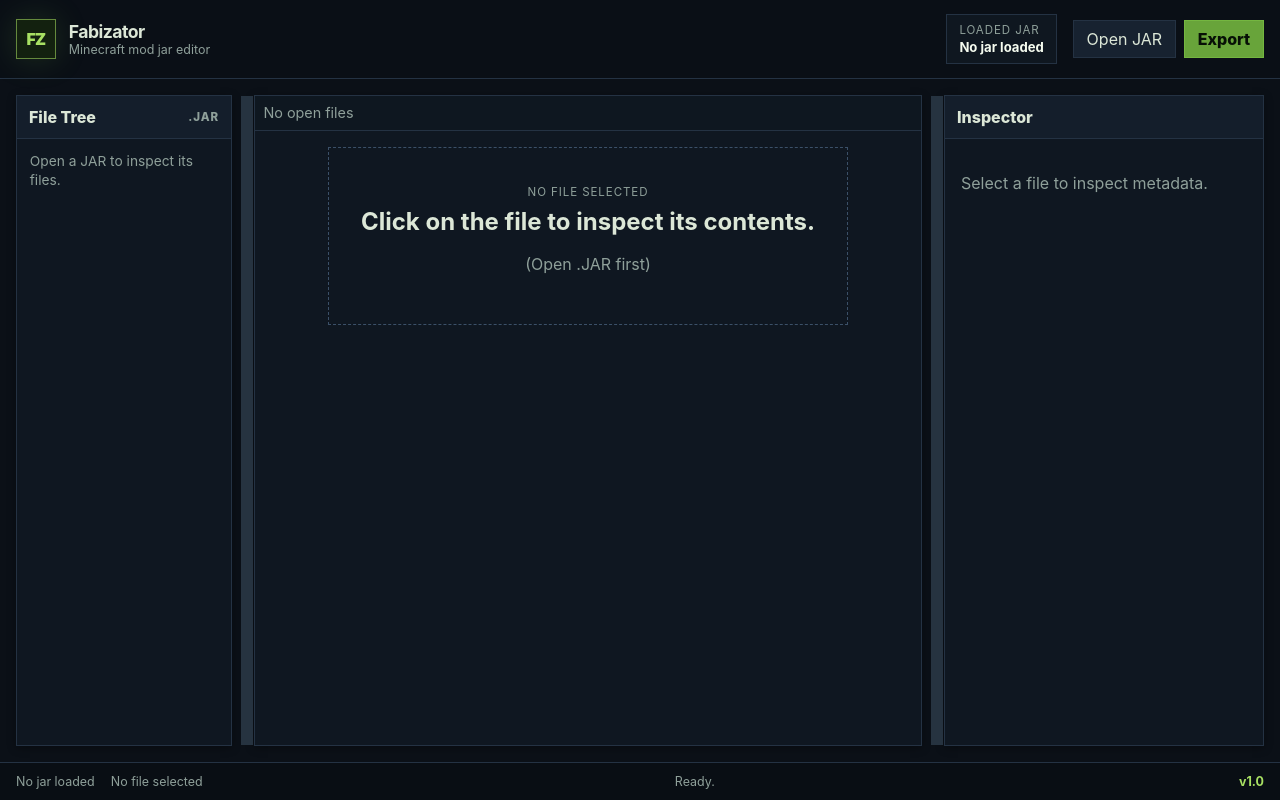
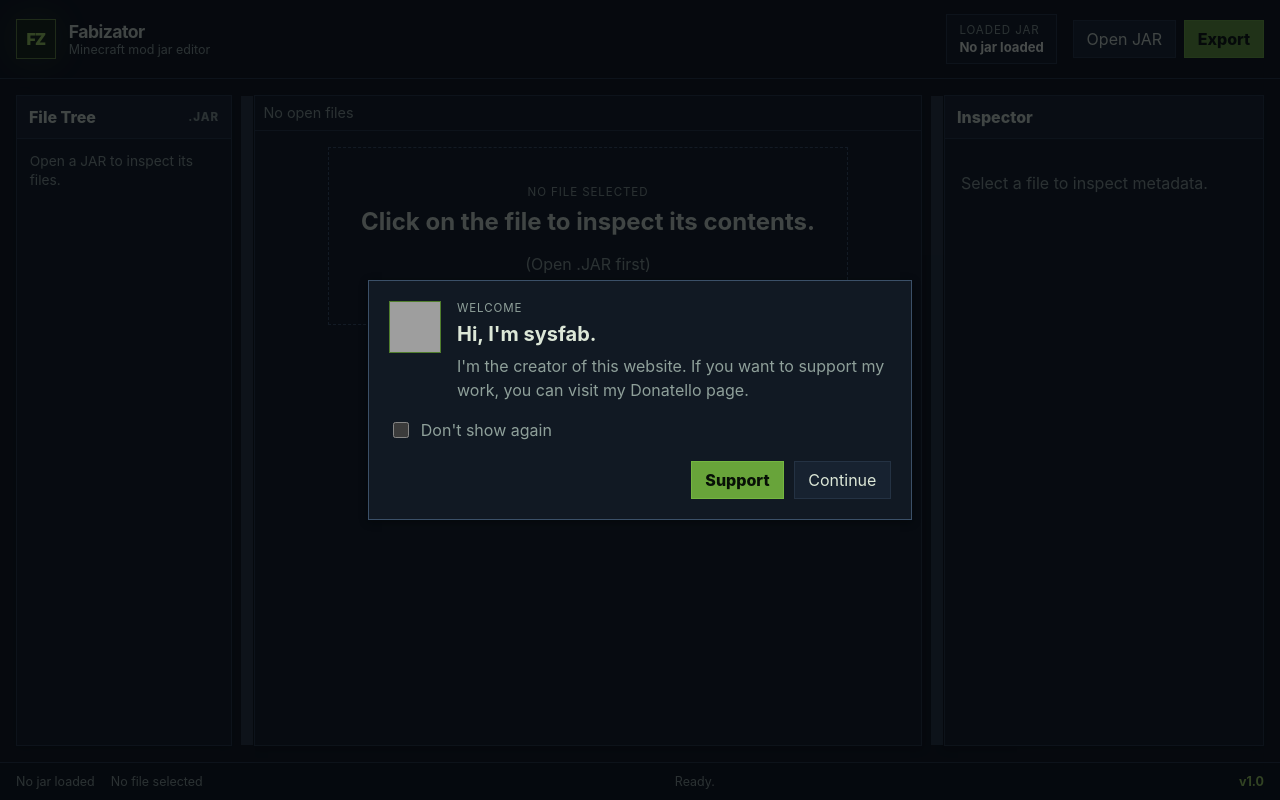
Before and after one commit to sysfab/Fabizator, a React (Vite) app: page / in a window 1280 px wide. Built offline with nearby package versions, Linux system fonts and the light colour scheme; grey boxes are pictures that could not be loaded.

Commit message:
welcome popup

```diff
--- a/src/App.jsx
+++ b/src/App.jsx
@@ -9,6 +9,7 @@
 import { Sidebar } from "./ui/Sidebar.jsx";
 import { StatusBar } from "./ui/StatusBar.jsx";
 import { TopBar } from "./ui/TopBar.jsx";
+import { shouldShowWelcomePopup, WelcomePopup } from "./ui/WelcomePopup.jsx";
 
 const panelLimits = {
   sidebar: { min: 160, max: 420 },
@@ -34,6 +35,7 @@
     sidebar: 216,
     inspector: 320,
   });
+  const [showWelcomePopup, setShowWelcomePopup] = useState(shouldShowWelcomePopup);
   const analyzerTab = {
     ...analyzerTabBase,
     analysis: appState.analysis,
@@ -243,6 +245,10 @@
         selectedFile={selectedFile}
         notice={notice}
       />
+
+      {showWelcomePopup ? (
+        <WelcomePopup onClose={() => setShowWelcomePopup(false)} />
+      ) : null}
     </div>
   );
 }
--- a/src/styles.css
+++ b/src/styles.css
@@ -773,6 +773,114 @@
   padding: 1rem;
 }
 
+.welcome-backdrop {
+  position: fixed;
+  inset: 0;
+  display: grid;
+  place-items: center;
+  padding: 1rem;
+  background: rgba(5, 8, 12, 0.72);
+  z-index: 20;
+}
+
+.welcome-dialog {
+  display: grid;
+  grid-template-columns: auto minmax(0, 1fr);
+  gap: 1rem;
+  width: min(34rem, 100%);
+  padding: 1.25rem;
+  border: 1px solid var(--line-bright);
+  background: #111923;
+  box-shadow: var(--shadow);
+}
+
+.welcome-avatar {
+  width: 3.25rem;
+  height: 3.25rem;
+  border: 1px solid rgba(124, 193, 68, 0.58);
+  background: #13210f;
+  object-fit: cover;
+}
+
+.welcome-copy {
+  display: grid;
+  gap: 0.45rem;
+}
+
+.welcome-copy span {
+  color: var(--muted);
+  font-size: 0.72rem;
+  text-transform: uppercase;
+  letter-spacing: 0.08em;
+}
+
+.welcome-copy h2,
+.welcome-copy p {
+  margin: 0;
+}
+
+.welcome-copy h2 {
+  font-size: 1.25rem;
+}
+
+.welcome-copy p {
+  color: var(--muted);
+  line-height: 1.55;
+}
+
+.welcome-checkbox {
+  grid-column: 1 / -1;
+  display: inline-flex;
+  align-items: center;
+  gap: 0.55rem;
+  color: var(--muted);
+  cursor: pointer;
+  user-select: none;
+}
+
+.welcome-checkbox input {
+  width: 1rem;
+  height: 1rem;
+  accent-color: var(--accent);
+}
+
+.welcome-actions {
+  grid-column: 1 / -1;
+  display: flex;
+  justify-content: flex-end;
+  gap: 0.6rem;
+  flex-wrap: wrap;
+  padding-top: 0.25rem;
+}
+
+.welcome-actions a,
+.welcome-actions button {
+  display: inline-flex;
+  align-items: center;
+  justify-content: center;
+  min-height: 2.35rem;
+  padding: 0 0.85rem;
+  border: 1px solid var(--line);
+  background: var(--panel-strong);
+  color: var(--text);
+  font: inherit;
+  text-decoration: none;
+  cursor: pointer;
+}
+
+.welcome-actions a:hover,
+.welcome-actions button:hover {
+  border-color: var(--line-bright);
+  background: #1b2838;
+}
+
+.welcome-actions .welcome-support-link {
+  border-color: rgba(124, 193, 68, 0.65);
+  background: #68a43a;
+  color: #071006;
+  font-weight: 800;
+}
+
 .status-bar {
   display: grid;
   grid-template-columns: auto minmax(8rem, 1fr) minmax(10rem, 1fr) auto;
--- /dev/null
+++ b/src/ui/WelcomePopup.jsx
@@ -0,0 +1,76 @@
+import { useState } from "react";
+
+const welcomeStorageKey = "fabizator-welcome-popup-shown";
+
+export function shouldShowWelcomePopup() {
+  try {
+    return localStorage.getItem(welcomeStorageKey) !== "true";
+  } catch {
+    return true;
+  }
+}
+
+export function WelcomePopup({ onClose }) {
+  const [dontShowAgain, setDontShowAgain] = useState(false);
+
+  function closePopup() {
+    if (dontShowAgain) {
+      try {
+        localStorage.setItem(welcomeStorageKey, "true");
+      } catch {
+        // Ignore storage failures; closing should still work for this session.
+      }
+    }
+
+    onClose();
+  }
+
+  return (
+    <div className="welcome-backdrop" role="presentation">
+      <section
+        className="welcome-dialog"
+        role="dialog"
+        aria-modal="true"
+        aria-labelledby="welcome-title"
+      >
+        <img
+          src="https://1.gravatar.com/avatar/201af21f7f48b7bd230c2a3396fcd15ae37ad4d8cc7c9c4f060c2813e843a007?size=256&d=initials"
+          alt="sysfab avatar"
+          className="welcome-avatar"
+        />
+
+        <div className="welcome-copy">
+          <span>Welcome</span>
+          <h2 id="welcome-title">Hi, I&apos;m sysfab.</h2>
+          <p>
+            I&apos;m the creator of this website. If you want to support my work,
+            you can visit my Donatello page.
+          </p>
+        </div>
+
+        <label className="welcome-checkbox">
+          <input
+            type="checkbox"
+            checked={dontShowAgain}
+            onChange={(event) => setDontShowAgain(event.target.checked)}
+          />
+          <span>Don&apos;t show again</span>
+        </label>
+
+        <div className="welcome-actions">
+          <a
+            href="https://donatello.to/sysfab"
+            target="_blank"
+            rel="noreferrer"
+            className="welcome-support-link"
+          >
+            Support
+          </a>
+          <button type="button" onClick={closePopup}>
+            Continue
+          </button>
+        </div>
+      </section>
+    </div>
+  );
+}
```
